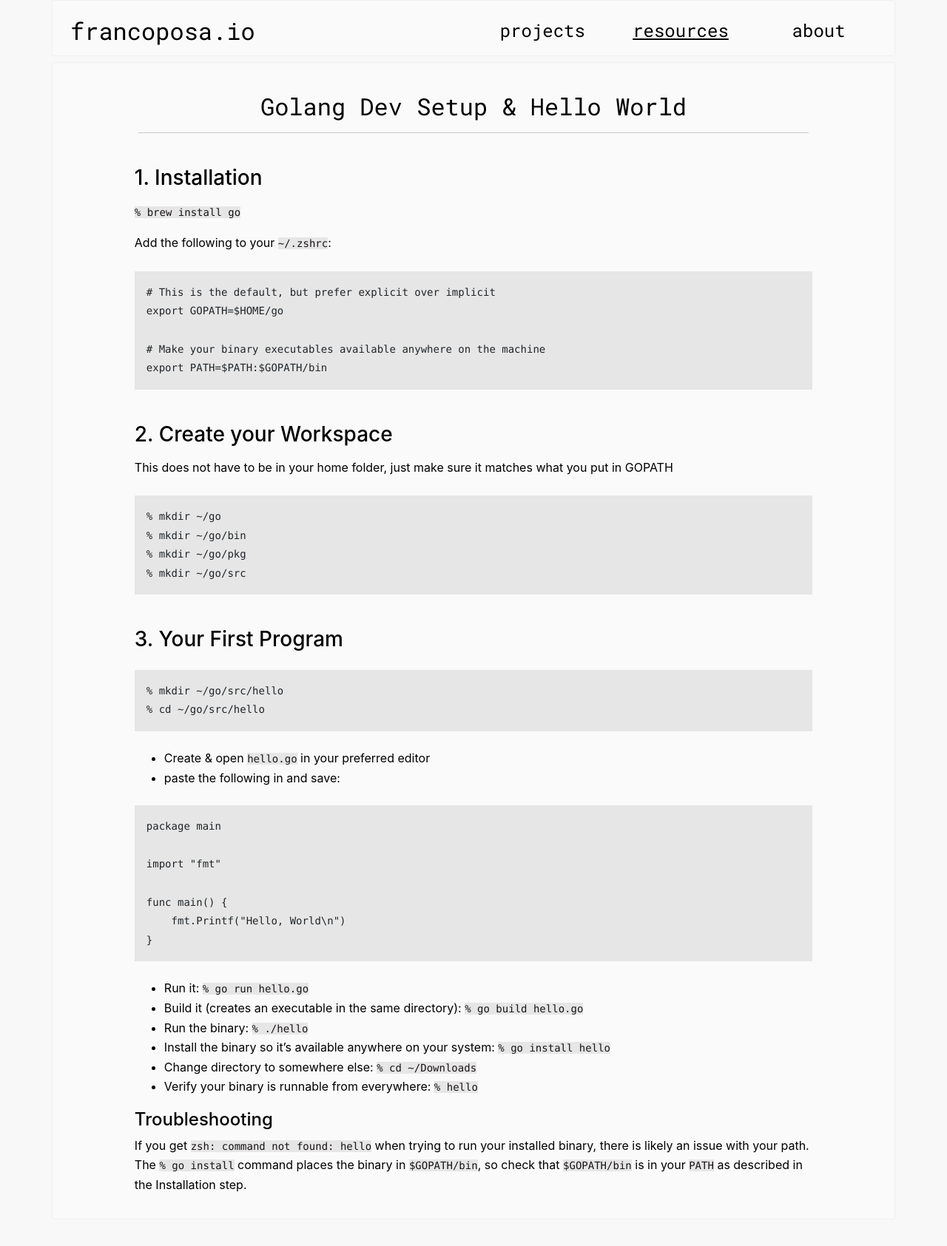
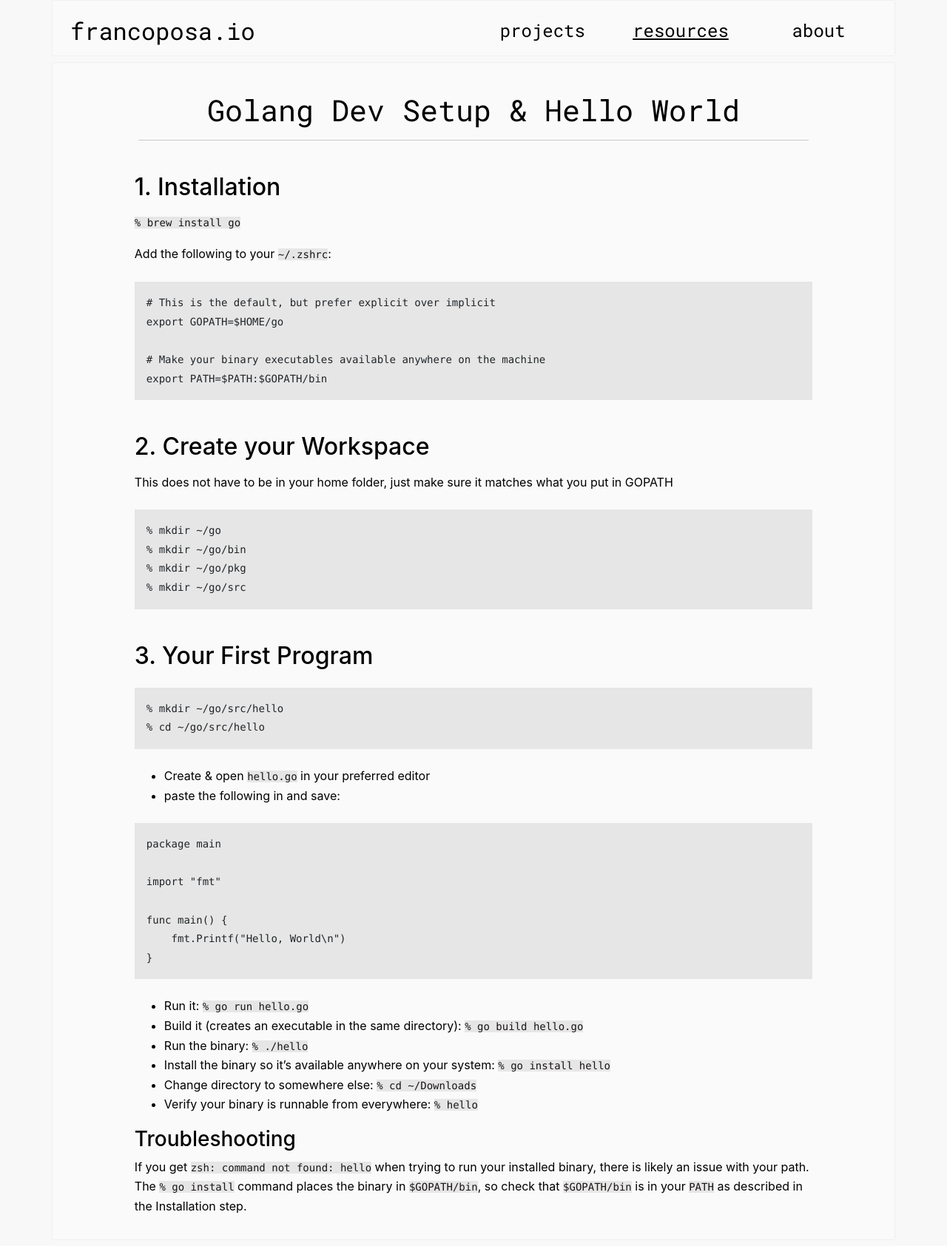
Before and after one commit to francojposa/personal-site, a Jekyll site: the page built from _dev_setup_guides/golang-setup-macos.md, in a window 1280 px wide. Shown: the whole page at 74% size. Built offline with Jekyll 4.4.1, drawn with Linux system fonts in a browser that asks for light colours; before the commit the page ends 1657 px from its top, so only the background shows below that.

Commit message:
Letting font sizes be what they are

```diff
--- a/css/style.css
+++ b/css/style.css
@@ -5,14 +5,8 @@ body {
 }
 h1 {
     font-family: 'Roboto Mono', 'Courier', serif;
-    font-size: 2rem;
 }
-h2 {
-    font-size: 1.75rem;
-}
-h3 {
-    font-size: 1.5rem;
-}
+
 a, a:hover {
      color: inherit;
 }
@@ -76,8 +70,7 @@ div > .highlighter-rouge {
 }
 
 .content {
-     font-family: -apple-system, BlinkMacSystemFont, "Segoe UI", Roboto, Oxygen-Sans, Ubuntu, Cantarell, "Helvetica Neue", sans-serif;
-/*    font-size: 1.05rem;*/
+    font-family: -apple-system, BlinkMacSystemFont, 'Segoe UI', Roboto, Oxygen-Sans, Ubuntu, Cantarell, 'Helvetica Neue', sans-serif;
     padding: 1rem;
 }
 .content a {
```
